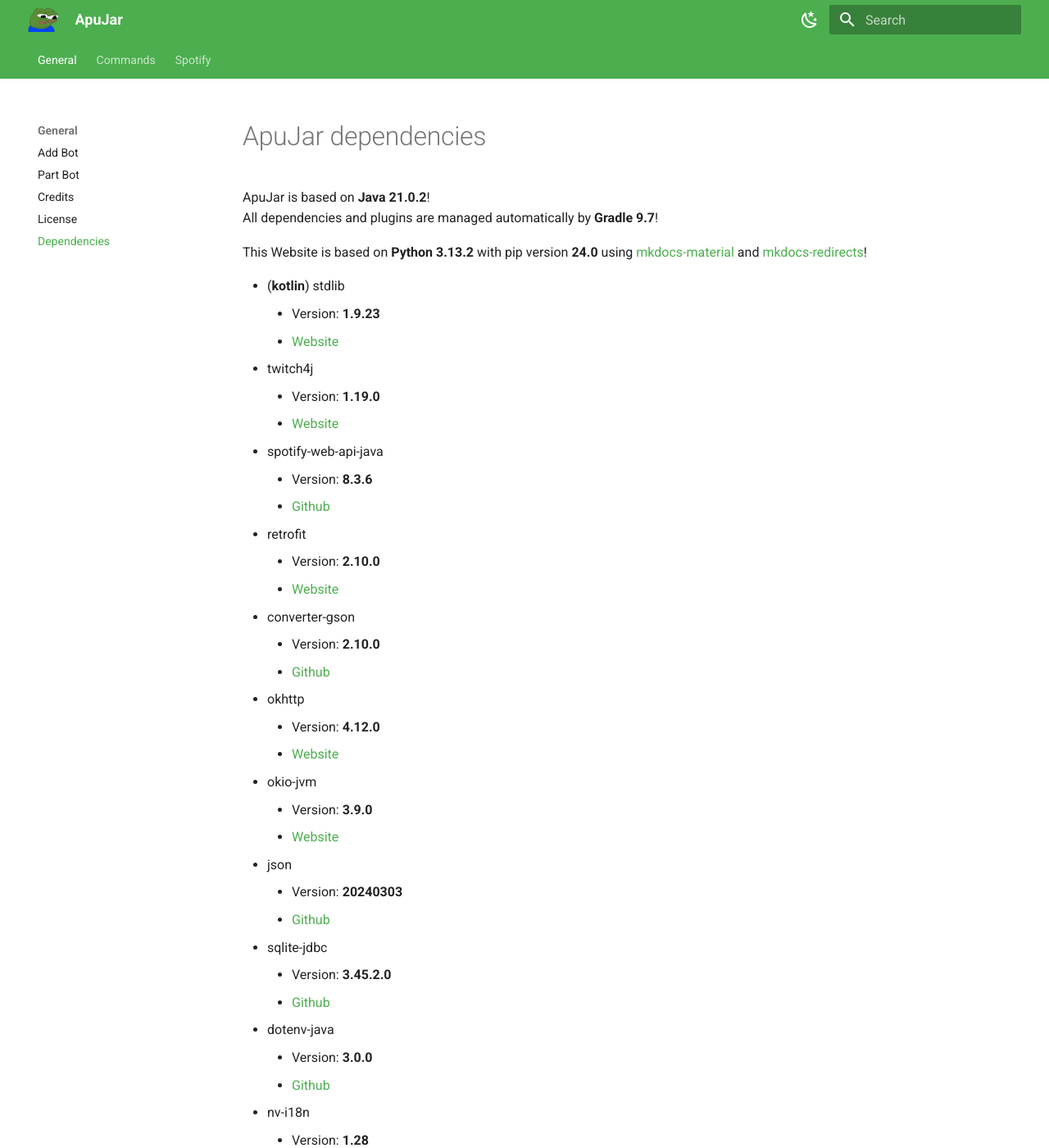
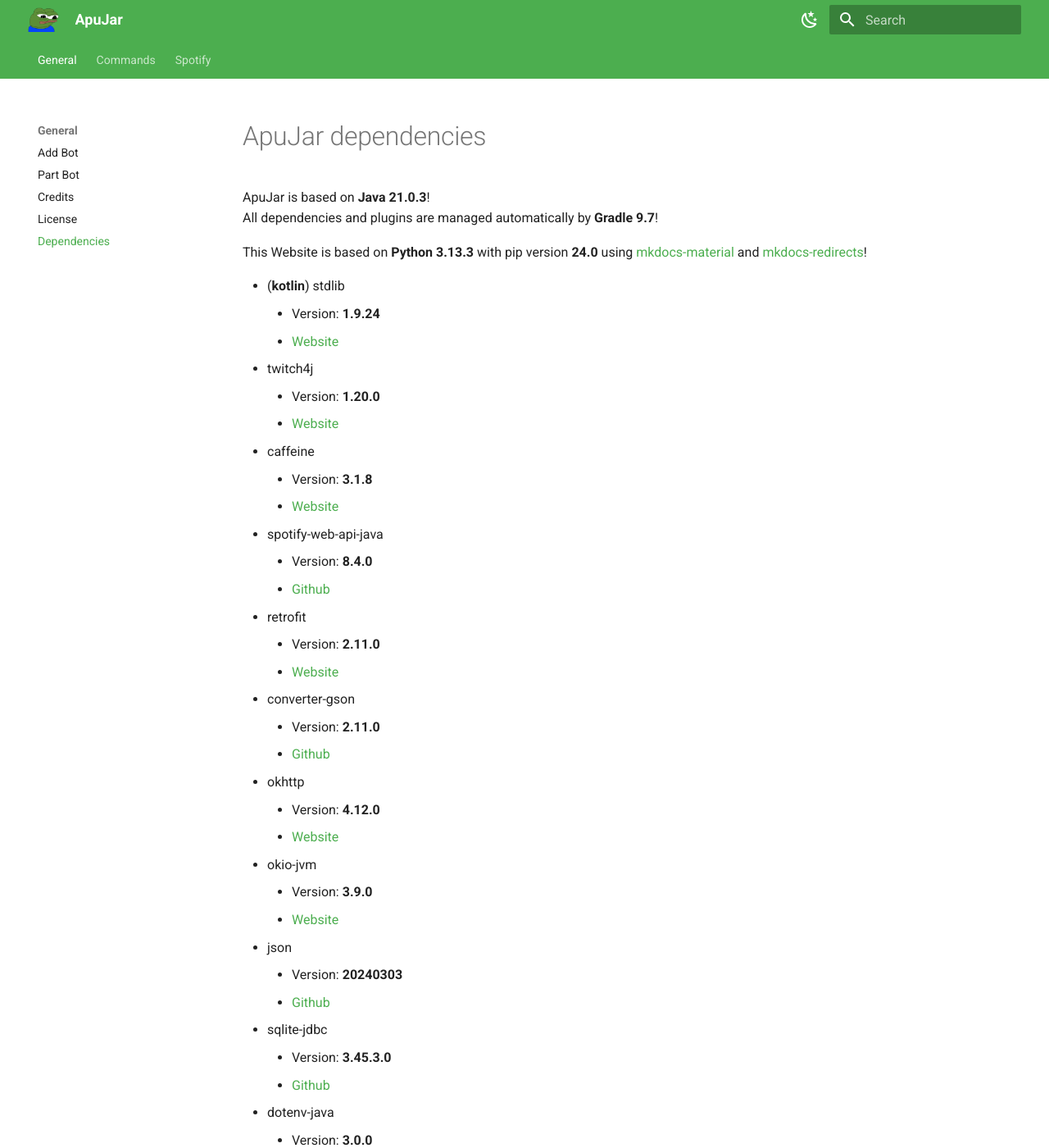
Before and after one commit to BlockyDotJar/ApuJar-Website, an MkDocs documentation site: the page built from docs/general/dependencies.md, in a window 1280 px wide and 1400 px high. Shown: the whole window at 82% size. Built offline with MkDocs 1.6.1 and Material for MkDocs 9.7.7, drawn with Linux system fonts in a browser that asks for light colours; some of the changed text lies outside the part shown.

Commit message:
Updated dependencies and credits pages and updated several GitHub actions and libraries!

```diff
--- a/docs/general/dependencies.md
+++ b/docs/general/dependencies.md
@@ -1,24 +1,27 @@
 # ApuJar dependencies
 
-ApuJar is based on **Java 21.0.2**!
+ApuJar is based on **Java 21.0.3**!
 <br>All dependencies and plugins are managed automatically by **Gradle 9.7**!
 
-This Website is based on **Python 3.13.2** with pip version **24.0** using [mkdocs-material](https://github.com/squidfunk/mkdocs-material) and [mkdocs-redirects](https://github.com/mkdocs/mkdocs-redirects)!
+This Website is based on **Python 3.13.3** with pip version **24.0** using [mkdocs-material](https://github.com/squidfunk/mkdocs-material) and [mkdocs-redirects](https://github.com/mkdocs/mkdocs-redirects)!
 
 * (**kotlin**) stdlib
-    * Version: **1.9.23**
+    * Version: **1.9.24**
     * [Website](https://kotlinlang.org/api/latest/jvm/stdlib/)
 * twitch4j
-    * Version: **1.19.0**
+    * Version: **1.20.0**
     * [Website](https://twitch4j.github.io/)
+* caffeine
+    * Version: **3.1.8**
+    * [Website](https://github.com/ben-manes/caffeine)
 * spotify-web-api-java
-    * Version: **8.3.6**
+    * Version: **8.4.0**
     * [Github](https://github.com/spotify-web-api-java/spotify-web-api-java)
 * retrofit
-    * Version: **2.10.0**
+    * Version: **2.11.0**
     * [Website](https://square.github.io/retrofit/)
 * converter-gson
-    * Version: **2.10.0**
+    * Version: **2.11.0**
     * [Github](https://github.com/square/retrofit/tree/trunk/retrofit-converters/gson)
 * okhttp
     * Version: **4.12.0**
@@ -30,14 +33,11 @@
     * Version: **20240303**
     * [Github](https://github.com/stleary/JSON-java)
 * sqlite-jdbc
-    * Version: **3.45.2.0**
+    * Version: **3.45.3.0**
     * [Github](https://github.com/xerial/sqlite-jdbc)
 * dotenv-java
     * Version: **3.0.0**
     * [Github](https://github.com/cdimascio/dotenv-java)
-* nv-i18n
-    * Version: **1.28**
-    * [Github](https://github.com/TakahikoKawasaki/nv-i18n)
 * joda-time
     * Version: **2.12.7**
     * [Website](https://www.joda.org/joda-time)
@@ -72,13 +72,13 @@
     * Version: **0.51.0**
     * [Website](https://plugins.gradle.org/plugin/com.github.ben-manes.versions)
 * (**kotlin**) jvm
-    * Version: **1.9.23**
+    * Version: **1.9.24**
     * [Website](https://plugins.gradle.org/plugin/org.jetbrains.kotlin.jvm)
 
 # Website dependencies
 
 * mkdocs-material
-    * Version: **9.5.14**
+    * Version: **9.5.21**
     * [Website](https://squidfunk.github.io/mkdocs-material)
 * mkdocs-redirects
     * Version: **1.2.1**
@@ -87,17 +87,17 @@
 # GitHub-Actions dependencies
 
 * checkout
-    * Version: **v4.1.1**
+    * Version: **v4.1.5**
     * [GitHub](https://github.com/actions/checkout)
 * setup-python
-    * Version: **v5.0.0**
+    * Version: **v5.1.0**
     * [GitHub](https://github.com/actions/setup-python)
 
 # Other used tools
 
 * IntelliJ IDEA Community Edition
-    * Version: **2023.3.6**
+    * Version: **2024.1.1**
     * [Website](https://www.jetbrains.com/de-de/idea)
 * Visual Studio Code
-    * Version: **1.87.2**
+    * Version: **1.89.0**
     * [Website](https://code.visualstudio.com/)
--- a/requirements.txt
+++ b/requirements.txt
@@ -1,2 +1,2 @@
-mkdocs-material==9.5.14
+mkdocs-material==9.5.21
 mkdocs-redirects==1.2.1
```
Also changed, not shown: other parts of docs/general/dependencies.md (+3 -3 lines), docs/general/credits.md (+9 -0 lines), 1 other file.
